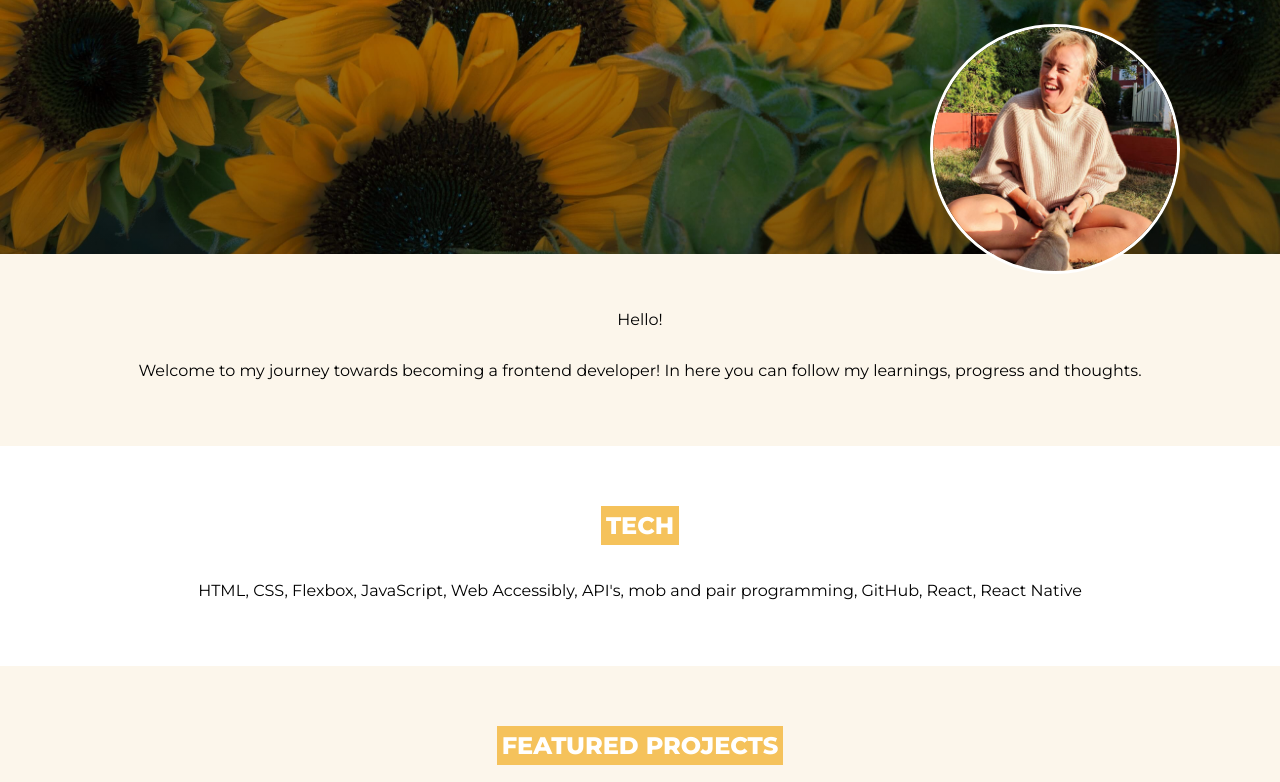
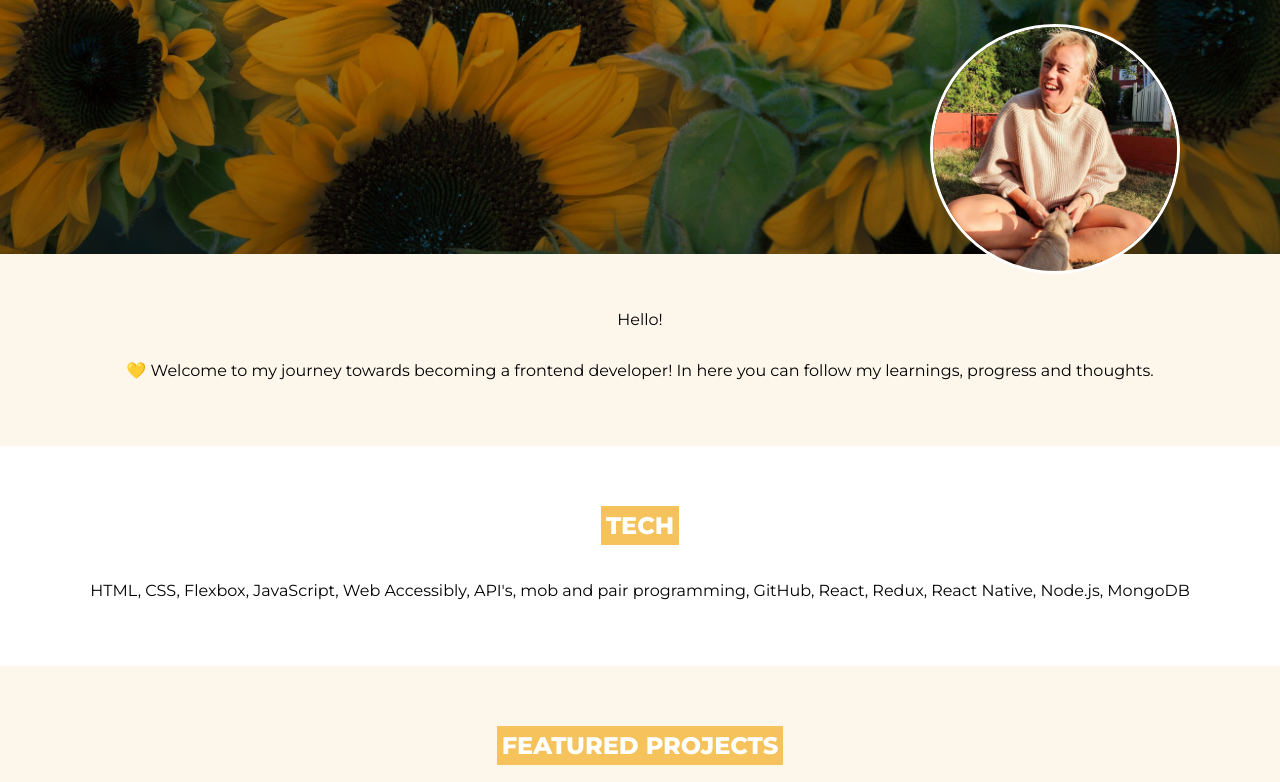
Before and after one commit to ssundblom/portfolio, a plain HTML site: page index.html in a window 1280 px wide. Shown: the part 535-1317 px from the top of the page. Drawn offline with Linux system fonts and the light colour scheme.

Commit message:
added some tech

```diff
--- a/index.html
+++ b/index.html
@@ -34,15 +34,15 @@
   <main class="main-content">
     <section class="content-container container-grey">
       <p> Hello! </p>
-      <p> Welcome to my journey towards becoming a frontend developer! In here you can follow my learnings,
+      <p> 💛 Welcome to my journey towards becoming a frontend developer! In here you can follow my learnings,
         progress and thoughts.
       </p>
     </section>
 
     <section class="content-container">
       <h2>TECH</h2>
-      <p>HTML, CSS, Flexbox, JavaScript, Web Accessibly, API's, mob and pair programming, GitHub, React, React
-        Native
+      <p>HTML, CSS, Flexbox, JavaScript, Web Accessibly, API's, mob and pair programming, GitHub, React, Redux, React
+        Native, Node.js, MongoDB
       </p>
     </section>
 
```
